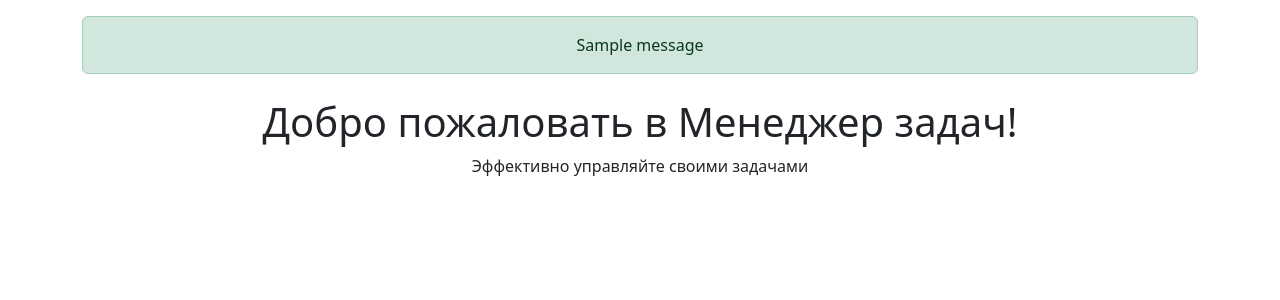
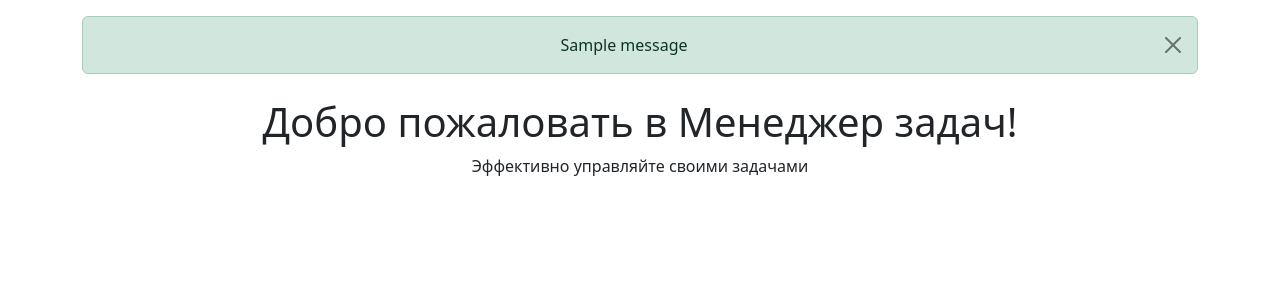
Before and after one commit to MaxKtv/python-project-52, a Django app: page / in a window 1280 px wide. Shown: the part 56-356 px from the top of the page. Run offline with Django 5.2, Linux system fonts and the light colour scheme; tables that the repository leaves empty hold one stand-in row (values such as "Sample post"); one stand-in notice (Sample message) is shown.

Commit message:
add button to close flash layout.html

```diff
--- a/task_manager/templates/layout.html
+++ b/task_manager/templates/layout.html
@@ -80,8 +80,9 @@
         {% if messages %}
         <div class="container mt-3">
             {% for message in messages %}
-            <div class="alert alert-{{ message.tags }} text-center" role="alert">
+            <div class="alert alert-{{ message.tags }} alert-dismissible fade show text-center" role="alert">
                 {{ message }}
+                <button type="button" class="btn-close" data-bs-dismiss="alert" aria-label="Close"></button>
             </div>
             {% endfor %}
         </div>
```
